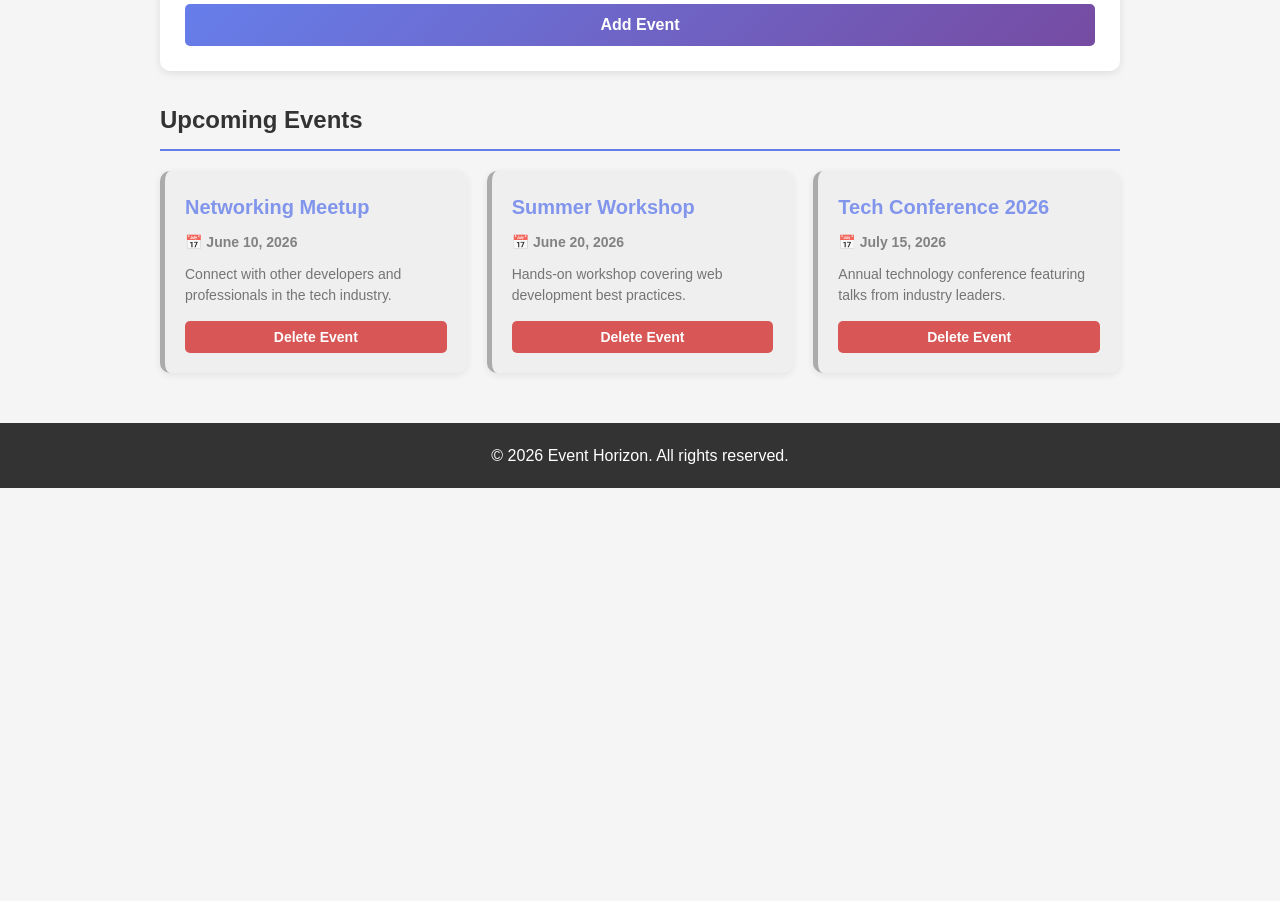
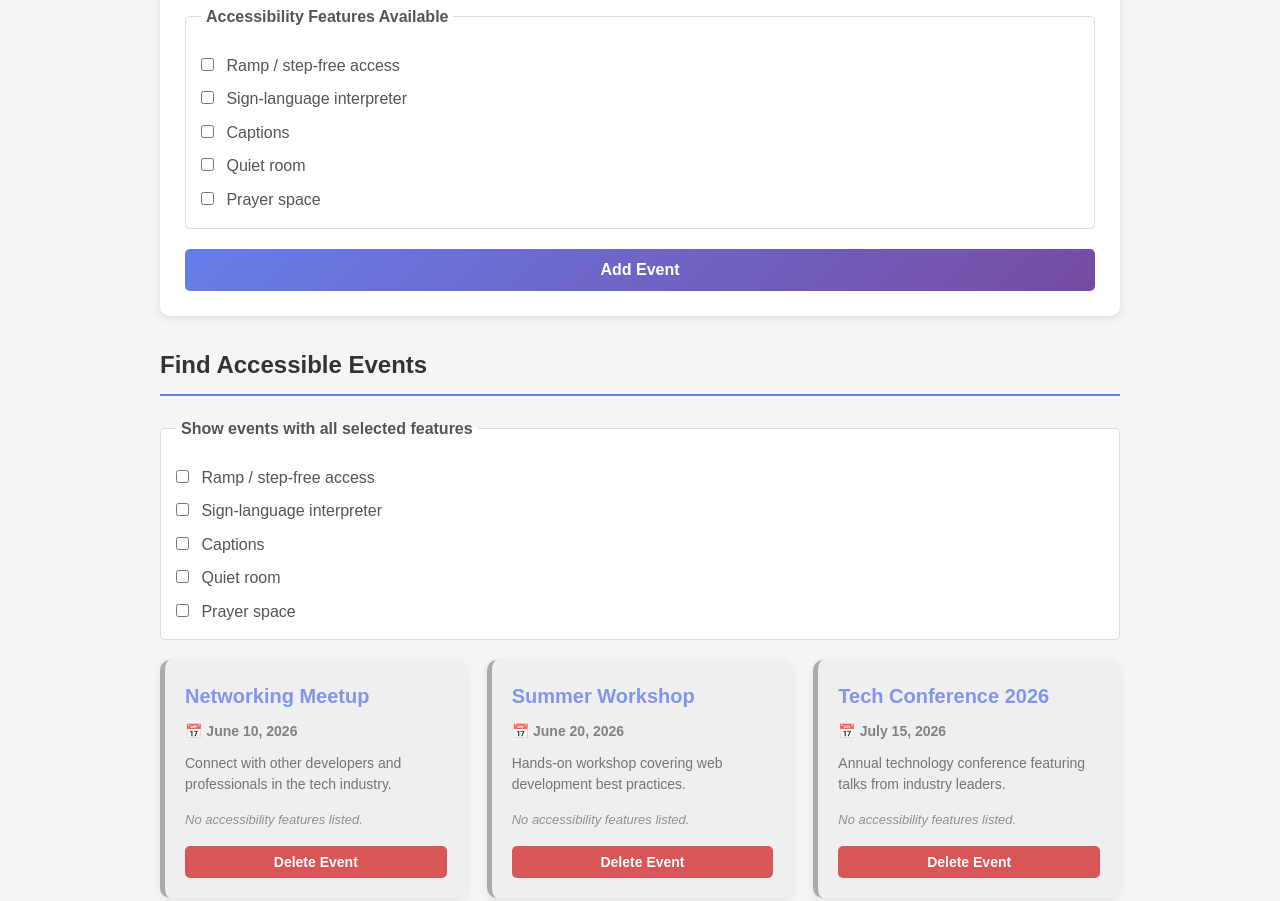
Before and after one commit to adotak/Interactive-Event-Management-Web-App, a plain HTML site: page index.html in a window 1280 px wide. Shown: the part 767-1668 px from the top of the page. Before the commit the page ends 1255 px from the top, so only its background shows below. Drawn offline with Linux system fonts and the light colour scheme.

Commit message:
Add accessibility event filters
Let organizers record accessibility features and help attendees find events that meet their needs. Preserve legacy events and keep filtered deletion accurate.

Co-authored-by: Copilot <223556219+Copilot@users.noreply.github.com>

```diff
--- a/index.html
+++ b/index.html
@@ -64,6 +64,15 @@
                     ></textarea>
                 </div>
 
+                <fieldset class="accessibility-options">
+                    <legend>Accessibility Features Available</legend>
+                    <label><input type="checkbox" name="accessibility" value="ramp"> Ramp / step-free access</label>
+                    <label><input type="checkbox" name="accessibility" value="sign-language"> Sign-language interpreter</label>
+                    <label><input type="checkbox" name="accessibility" value="captions"> Captions</label>
+                    <label><input type="checkbox" name="accessibility" value="quiet-room"> Quiet room</label>
+                    <label><input type="checkbox" name="accessibility" value="prayer-space"> Prayer space</label>
+                </fieldset>
+
                 <!-- Submit Button -->
                 <button type="submit" class="btn-add">Add Event</button>
             </form>
@@ -74,7 +83,15 @@
 
         <!-- EVENTS LIST SECTION -->
         <section class="events-section">
-            <h2>Upcoming Events</h2>
+            <h2>Find Accessible Events</h2>
+            <fieldset class="accessibility-filter">
+                <legend>Show events with all selected features</legend>
+                <label><input type="checkbox" name="accessibility-filter" value="ramp"> Ramp / step-free access</label>
+                <label><input type="checkbox" name="accessibility-filter" value="sign-language"> Sign-language interpreter</label>
+                <label><input type="checkbox" name="accessibility-filter" value="captions"> Captions</label>
+                <label><input type="checkbox" name="accessibility-filter" value="quiet-room"> Quiet room</label>
+                <label><input type="checkbox" name="accessibility-filter" value="prayer-space"> Prayer space</label>
+            </fieldset>
             <div id="eventsList" class="events-container">
                 <!-- Events will be added here by JavaScript -->
             </div>
--- a/script.js
+++ b/script.js
@@ -44,6 +44,16 @@ const eventsList = document.getElementById("eventsList");
 const searchInput = document.getElementById("searchInput");
 const warningMessage = document.getElementById("warningMessage");
 const connectionStatus = document.getElementById("connectionStatus");
+const accessibilityInputs = document.querySelectorAll("input[name='accessibility']");
+const accessibilityFilters = document.querySelectorAll("input[name='accessibility-filter']");
+
+const accessibilityLabels = {
+    "ramp": "Ramp / step-free access",
+    "sign-language": "Sign-language interpreter",
+    "captions": "Captions",
+    "quiet-room": "Quiet room",
+    "prayer-space": "Prayer space"
+};
 
 function updateConnectionStatus() {
     connectionStatus.textContent = navigator.onLine
@@ -76,7 +86,7 @@ function displayEvents(eventsToShow = events) {
     }
 
     // Loop through each event and create a card for it
-    eventsToShow.forEach((event, index) => {
+    eventsToShow.forEach(event => {
         // Create a div for the event card
         const eventCard = document.createElement("div");
         eventCard.className = "event-card";
@@ -91,12 +101,21 @@ function displayEvents(eventsToShow = events) {
             eventCard.classList.add("past-event");
         }
 
+        const eventAccessibility = Array.isArray(event.accessibility) ? event.accessibility : [];
+        const accessibilityMarkup = eventAccessibility.length > 0
+            ? `<div class="accessibility-badges" aria-label="Accessibility features">
+                ${eventAccessibility.map(feature => `<span class="accessibility-badge">${accessibilityLabels[feature] || feature}</span>`).join("")}
+            </div>`
+            : "<p class='no-accessibility'>No accessibility features listed.</p>";
+        const eventIndex = events.indexOf(event);
+
         // Create the HTML content for the event card
         eventCard.innerHTML = `
             <h3>${event.name}</h3>
             <p class="event-date">📅 ${formatDate(event.date)}</p>
             <p class="event-description">${event.description}</p>
-            <button class="btn-delete" onclick="deleteEvent(${index})">Delete Event</button>
+            ${accessibilityMarkup}
+            <button class="btn-delete" onclick="deleteEvent(${eventIndex})">Delete Event</button>
         `;
 
         // Add the card to the page
@@ -121,6 +140,9 @@ function addEvent(e) {
     const name = eventNameInput.value.trim();
     const date = eventDateInput.value;
     const description = eventDescriptionInput.value.trim();
+    const accessibility = Array.from(accessibilityInputs)
+        .filter(input => input.checked)
+        .map(input => input.value);
 
     // FORM VALIDATION: Check if all fields are filled in
     if (!name || !date || !description) {
@@ -137,7 +159,8 @@ function addEvent(e) {
     const newEvent = {
         name: name,
         date: date,
-        description: description
+        description: description,
+        accessibility: accessibility
     };
 
     // Add the new event to the events array
@@ -179,23 +202,18 @@ function deleteEvent(index) {
 // This function filters events by name or date as the user types
 function searchEvents() {
     const searchTerm = searchInput.value.toLowerCase().trim();
-
-    if (searchTerm === "") {
-        // If search box is empty, show all events
-        displayEvents();
-        return;
-    }
-
-    // Filter events that match the search term
+    const selectedFeatures = Array.from(accessibilityFilters)
+        .filter(input => input.checked)
+        .map(input => input.value);
     const filteredEvents = events.filter(event => {
-        // Check if the search term is in the event name or date
         const nameMatch = event.name.toLowerCase().includes(searchTerm);
         const dateMatch = event.date.includes(searchTerm);
+        const eventAccessibility = Array.isArray(event.accessibility) ? event.accessibility : [];
+        const accessibilityMatch = selectedFeatures.every(feature => eventAccessibility.includes(feature));
 
-        return nameMatch || dateMatch; // Return true if either matches
+        return (searchTerm === "" || nameMatch || dateMatch) && accessibilityMatch;
     });
 
-    // Display only the filtered events
     displayEvents(filteredEvents);
 }
 
@@ -207,6 +225,7 @@ eventForm.addEventListener("submit", addEvent);
 
 // When user types in the search box
 searchInput.addEventListener("input", searchEvents);
+accessibilityFilters.forEach(filter => filter.addEventListener("change", searchEvents));
 
 window.addEventListener("online", updateConnectionStatus);
 window.addEventListener("offline", updateConnectionStatus);
--- a/service-worker.js
+++ b/service-worker.js
@@ -1,4 +1,4 @@
-const CACHE_NAME = "event-horizon-v1";
+const CACHE_NAME = "event-horizon-v2";
 const APP_SHELL = [
     "./",
     "./index.html",
--- a/style.css
+++ b/style.css
@@ -118,6 +118,62 @@ body {
     outline: none;
     border-color: #667eea;
     box-shadow: 0 0 5px rgba(102, 126, 234, 0.3);
+}
+
+.accessibility-options,
+.accessibility-filter {
+    border: 1px solid #ddd;
+    border-radius: 5px;
+    padding: 15px;
+    margin-bottom: 20px;
+}
+
+.accessibility-options legend,
+.accessibility-filter legend {
+    padding: 0 5px;
+    font-weight: bold;
+    color: #555;
+}
+
+.accessibility-options label,
+.accessibility-filter label {
+    display: block;
+    margin-top: 8px;
+    color: #555;
+    cursor: pointer;
+}
+
+.accessibility-options input,
+.accessibility-filter input {
+    margin-right: 8px;
+}
+
+.accessibility-filter {
+    background: white;
+    margin-bottom: 20px;
+}
+
+.accessibility-badges {
+    display: flex;
+    flex-wrap: wrap;
+    gap: 6px;
+    margin-bottom: 15px;
+}
+
+.accessibility-badge {
+    background-color: #e8f5e9;
+    color: #2e7d32;
+    border-radius: 14px;
+    padding: 4px 9px;
+    font-size: 12px;
+    font-weight: bold;
+}
+
+.no-accessibility {
+    color: #777;
+    font-size: 13px;
+    font-style: italic;
+    margin-bottom: 15px;
 }
 
 /* Add Button */
```
Also changed, not shown: 1 other file.
